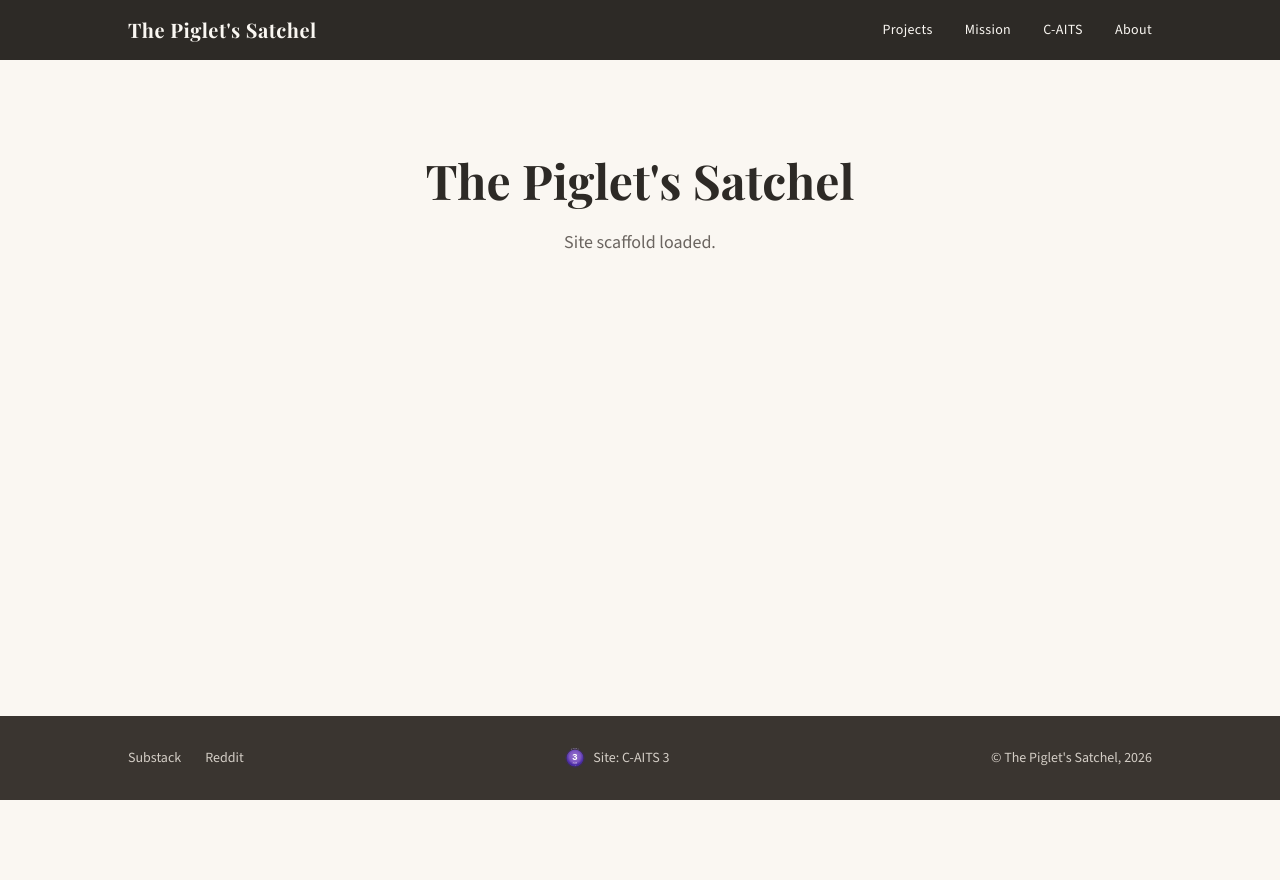
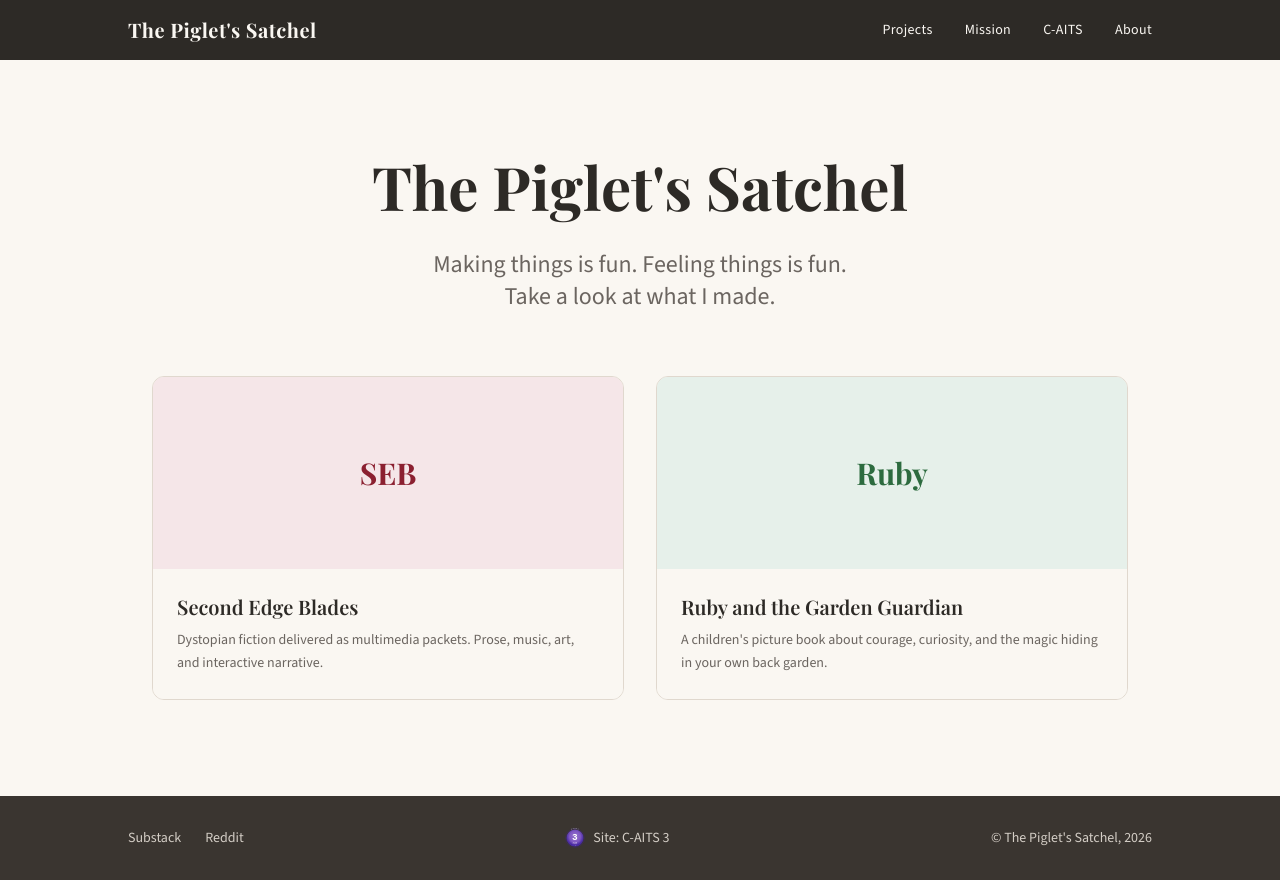
Before and after one commit to secondedgeblades/tps-site, a plain HTML site: page index.html in a window 1280 px wide. Before the commit the page ends 800 px from the top, so only its background shows below. Drawn offline with nearby package versions, Linux system fonts and the light colour scheme.

Commit message:
feat: home page with intro and project cards

```diff
--- a/index.html
+++ b/index.html
@@ -41,10 +41,39 @@
     </div>
   </nav>
 
-  <!-- Main content placeholder -->
-  <main class="flex-1 max-w-3xl mx-auto px-6 py-24 text-center">
-    <h1 class="text-5xl font-bold mb-6">The Piglet's Satchel</h1>
-    <p class="text-lg" style="color: var(--color-text-muted);">Site scaffold loaded.</p>
+  <!-- Intro -->
+  <section class="max-w-3xl mx-auto px-6 pt-24 pb-16 text-center">
+    <h1 class="font-display text-5xl md:text-6xl font-bold mb-8" style="color: var(--color-text);">The Piglet's Satchel</h1>
+    <p class="text-xl md:text-2xl leading-relaxed font-light" style="color: var(--color-text-muted);">Making things is fun. Feeling things is fun.<br>Take a look at what I made.</p>
+  </section>
+
+  <!-- Projects -->
+  <main id="projects" class="max-w-5xl mx-auto px-6 pb-24">
+    <div class="grid md:grid-cols-2 gap-8">
+
+      <!-- SEB Card -->
+      <a href="projects/seb.html" class="group block rounded-xl overflow-hidden border transition-shadow hover:shadow-lg" style="border-color: var(--color-border);">
+        <div class="h-48 flex items-center justify-center" style="background-color: var(--color-seb-red-light);">
+          <span class="font-display text-3xl font-bold" style="color: var(--color-seb-red);">SEB</span>
+        </div>
+        <div class="p-6" style="background-color: var(--color-bg);">
+          <h3 class="font-display text-xl font-semibold mb-2 group-hover:underline" style="color: var(--color-text);">Second Edge Blades</h3>
+          <p class="text-sm leading-relaxed" style="color: var(--color-text-muted);">Dystopian fiction delivered as multimedia packets. Prose, music, art, and interactive narrative.</p>
+        </div>
+      </a>
+
+      <!-- Ruby Card -->
+      <a href="projects/ruby.html" class="group block rounded-xl overflow-hidden border transition-shadow hover:shadow-lg" style="border-color: var(--color-border);">
+        <div class="h-48 flex items-center justify-center" style="background-color: var(--color-ruby-green-light);">
+          <span class="font-display text-3xl font-bold" style="color: var(--color-ruby-green);">Ruby</span>
+        </div>
+        <div class="p-6" style="background-color: var(--color-bg);">
+          <h3 class="font-display text-xl font-semibold mb-2 group-hover:underline" style="color: var(--color-text);">Ruby and the Garden Guardian</h3>
+          <p class="text-sm leading-relaxed" style="color: var(--color-text-muted);">A children's picture book about courage, curiosity, and the magic hiding in your own back garden.</p>
+        </div>
+      </a>
+
+    </div>
   </main>
 
   <!-- Footer -->
```
